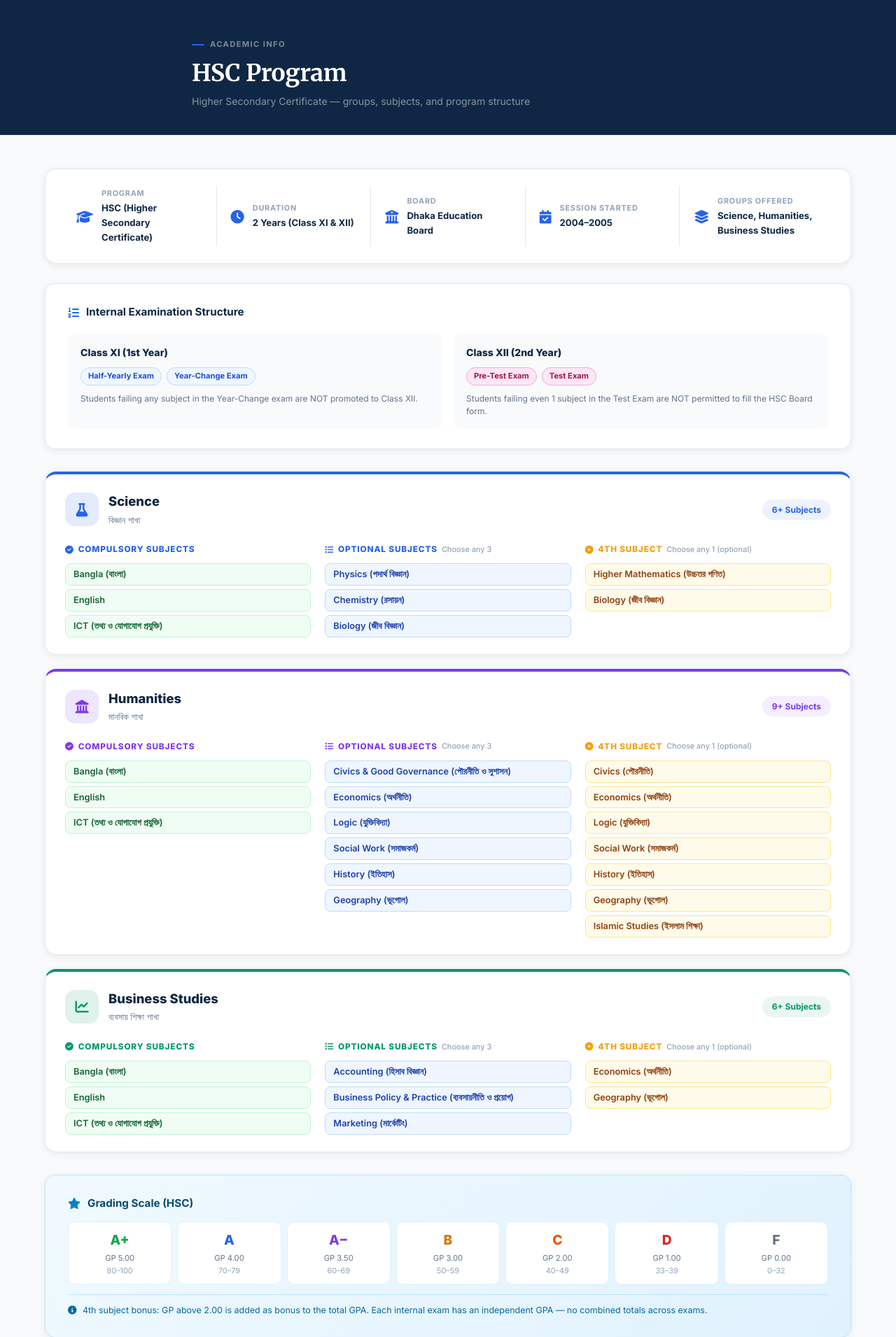
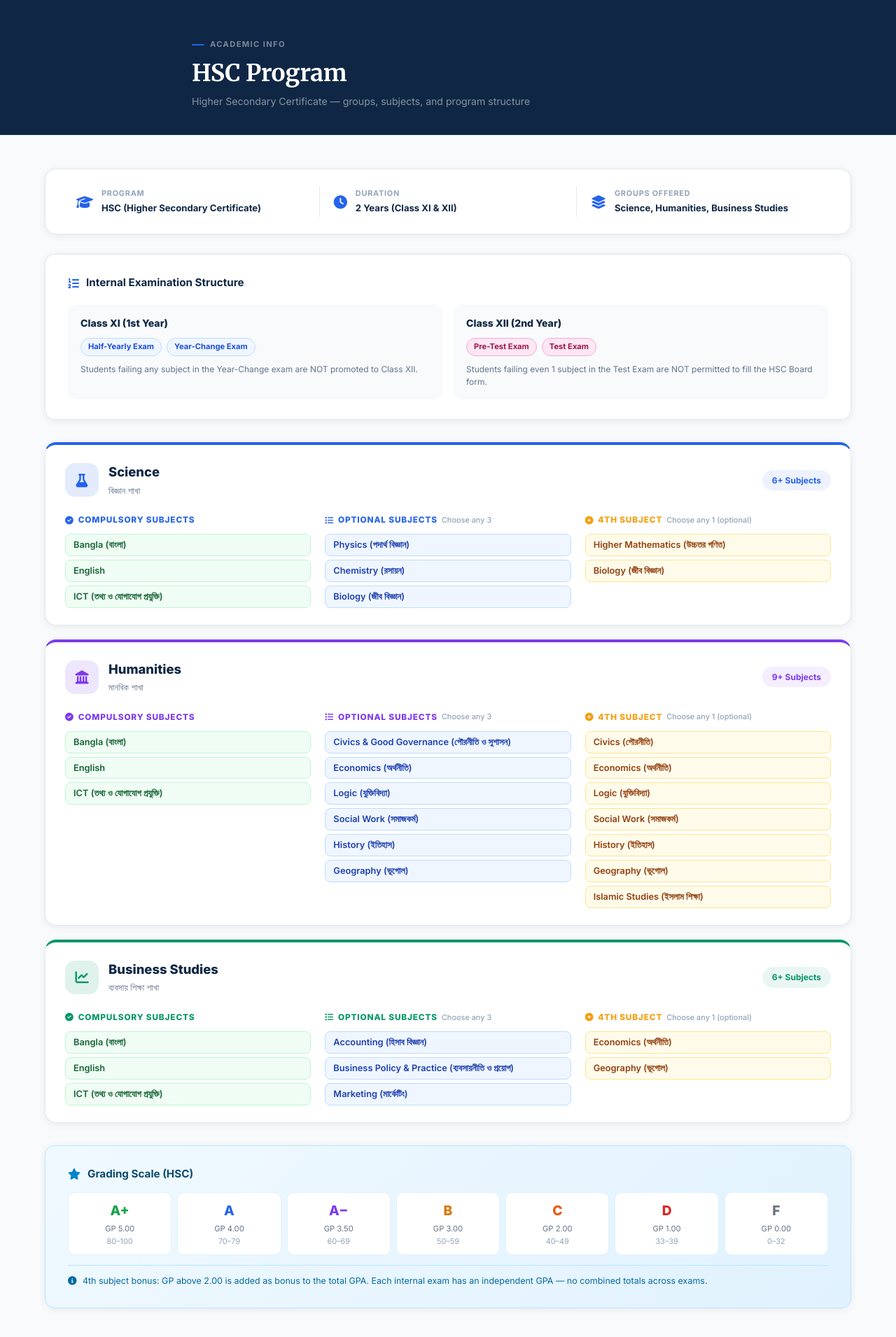
Before and after one commit to ahanafabid01/pmdc, a PHP site: page /pages/hsc-program.php in a window 1280 px wide. Shown: the part 118-2029 px from the top of the page at 70% size. Run offline with PHP 8.4, Linux system fonts and the light colour scheme.

```diff
--- a/javascript/i18n.js
+++ b/javascript/i18n.js
@@ -459,6 +459,12 @@
         // Set html lang attribute
         document.documentElement.lang = lang === 'bn' ? 'bn' : 'en';
 
+        // Update browser tab title from <meta name="title-bn"> / <meta name="title-en">
+        const titleMeta = document.querySelector('meta[name="title-' + lang + '"]');
+        if (titleMeta && titleMeta.content) {
+            document.title = titleMeta.content;
+        }
+
         // Apply translations
         document.querySelectorAll('[data-i18n]').forEach(el => {
             const key = el.getAttribute('data-i18n');
--- a/pages/hsc-program.php
+++ b/pages/hsc-program.php
@@ -93,22 +93,6 @@ include '../includes/header.php';
                     <div>
                         <div class="poi-label">Duration</div>
                         <div class="poi-val">2 Years (Class XI &amp; XII)</div>
-                    </div>
-                </div>
-                <div class="prog-overview-sep"></div>
-                <div class="prog-overview-item">
-                    <i class="fas fa-university"></i>
-                    <div>
-                        <div class="poi-label">Board</div>
-                        <div class="poi-val">Dhaka Education Board</div>
-                    </div>
-                </div>
-                <div class="prog-overview-sep"></div>
-                <div class="prog-overview-item">
-                    <i class="fas fa-calendar-check"></i>
-                    <div>
-                        <div class="poi-label">Session Started</div>
-                        <div class="poi-val">2004–2005</div>
                     </div>
                 </div>
                 <div class="prog-overview-sep"></div>
```
Also changed, not shown: includes/header.php (+34 -1 lines).
